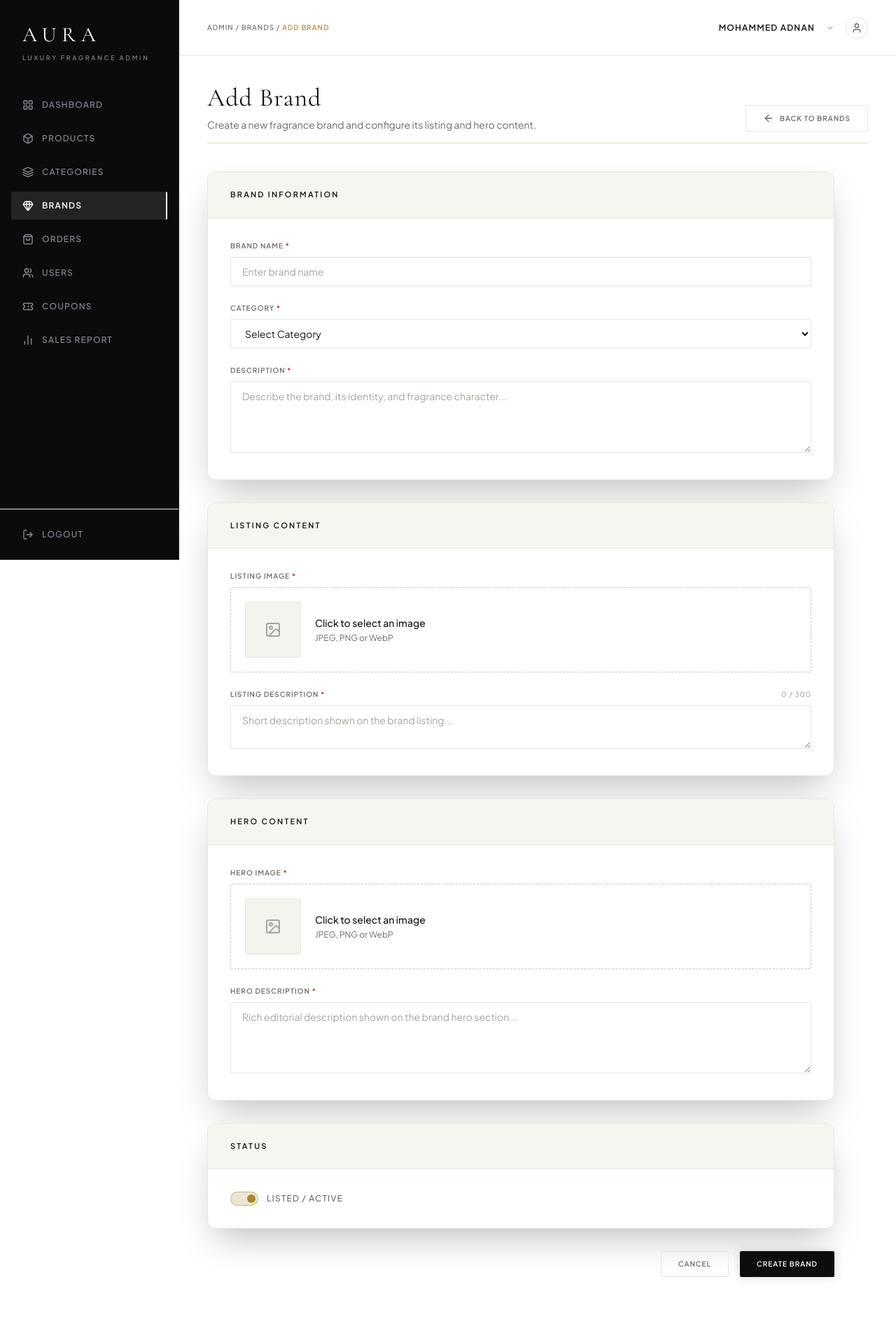
After one commit to adnan-shakkeer/aura, a Django app: page /admin-panel/brands/add/ in a window 1280 px wide. The commit adds this page. Shown: the whole page at 70% size. Run offline with Django 5.2, Linux system fonts and the light colour scheme; data that the repository does not hold is empty; some libraries are stand-ins or nearby versions.

Commit message:
feat: complete brand management

```diff
--- /dev/null
+++ b/backend/admin_panel/brands/templates/admin_panel/brands/brand_add.html
@@ -0,0 +1,310 @@
+{% extends "dashboard/base_admin.html" %}
+
+{% block breadcrumbs %}ADMIN / <a href="{% url 'brands:list' %}" class="hover:text-[#141414] transition-colors">BRANDS</a> / <span class="text-auraGold">ADD BRAND</span>{% endblock %}
+
+{% block admin_content %}
+{% comment %}Notifications use the shared Admin toast system (dashboard/partials/admin_toasts.html, included by base_admin.html).{% endcomment %}
+
+<!-- Page Header -->
+<div class="mb-10">
+    <div class="flex justify-between items-end border-b border-[#A8842C]/30 pb-4 mb-6">
+        <div>
+            <h2 class="font-serif text-4xl tracking-wide text-[#141414] mb-2">Add Brand</h2>
+            <p class="text-sm text-[#6E6A63]">Create a new fragrance brand and configure its listing and hero content.</p>
+        </div>
+        <a href="{% url 'brands:list' %}" class="inline-flex items-center gap-2 px-6 py-2.5 border border-[#E8E5DF] text-[#6E6A63] text-[10px] uppercase tracking-widest font-semibold hover:bg-[#F5F3EE] hover:text-[#141414] transition-colors rounded-sm">
+            <i data-lucide="arrow-left" class="w-4 h-4"></i> Back to Brands
+        </a>
+    </div>
+</div>
+
+<!-- Brand Creation Form -->
+<form id="brand-form" method="POST" enctype="multipart/form-data" action="{% url 'brands:add' %}" class="max-w-4xl" novalidate>
+    {% csrf_token %}
+
+    <!-- SECTION 1: Brand Information -->
+    <div class="bg-white border border-[#E8E5DF] rounded-xl shadow-2xl overflow-hidden mb-8">
+        <div class="px-8 py-6 border-b border-[#E8E5DF] bg-[#F7F5F0]">
+            <h3 class="text-[11px] uppercase tracking-[0.2em] text-[#141414] font-semibold">Brand Information</h3>
+        </div>
+        <div class="p-8 space-y-6">
+            <!-- Brand Name -->
+            <div>
+                <label for="name" class="block text-[10px] uppercase tracking-widest text-[#6E6A63] font-semibold mb-2">Brand Name <span class="text-[#B42318]">*</span></label>
+                <input type="text" id="name" name="name" placeholder="Enter brand name" autocomplete="off"
+                       class="w-full bg-white border border-[#E8E5DF] rounded-sm py-2.5 px-4 text-sm text-[#141414] placeholder-[#A8A29A] focus:outline-none focus:border-[#A8842C]/60 transition-colors">
+                <p id="error_name" class="mt-1.5 text-[#B42318] text-[11px] tracking-wide font-medium hidden"></p>
+            </div>
+
+            <!-- Category -->
+            <div>
+                <label for="category" class="block text-[10px] uppercase tracking-widest text-[#6E6A63] font-semibold mb-2">Category <span class="text-[#B42318]">*</span></label>
+                <select id="category" name="category"
+                        class="w-full bg-white border border-[#E8E5DF] rounded-sm py-2.5 px-4 text-sm text-[#141414] focus:outline-none focus:border-[#A8842C]/60 transition-colors">
+                    <option value="">Select Category</option>
+                    {% for cat in categories %}
+                    <option value="{{ cat.id }}">{{ cat.name }}</option>
+                    {% endfor %}
+                </select>
+                <p id="error_category" class="mt-1.5 text-[#B42318] text-[11px] tracking-wide font-medium hidden"></p>
+            </div>
+
+            <!-- Brand Description -->
+            <div>
+                <label for="description" class="block text-[10px] uppercase tracking-widest text-[#6E6A63] font-semibold mb-2">Description <span class="text-[#B42318]">*</span></label>
+                <textarea id="description" name="description" rows="4" placeholder="Describe the brand, its identity, and fragrance character..."
+                          class="w-full bg-white border border-[#E8E5DF] rounded-sm py-2.5 px-4 text-sm text-[#141414] placeholder-[#A8A29A] focus:outline-none focus:border-[#A8842C]/60 transition-colors resize-y"></textarea>
+                <p id="error_description" class="mt-1.5 text-[#B42318] text-[11px] tracking-wide font-medium hidden"></p>
+            </div>
+        </div>
+    </div>
+
+    <!-- SECTION 2: Listing Content -->
+    <div class="bg-white border border-[#E8E5DF] rounded-xl shadow-2xl overflow-hidden mb-8">
+        <div class="px-8 py-6 border-b border-[#E8E5DF] bg-[#F7F5F0]">
+            <h3 class="text-[11px] uppercase tracking-[0.2em] text-[#141414] font-semibold">Listing Content</h3>
+        </div>
+        <div class="p-8 space-y-6">
+            <!-- Listing Image -->
+            <div>
+                <label class="block text-[10px] uppercase tracking-widest text-[#6E6A63] font-semibold mb-2">Listing Image <span class="text-[#B42318]">*</span></label>
+                <label for="listing_image" id="dropzone_listing_image" class="flex items-center gap-5 border border-dashed border-[#C9C4BB] rounded-sm p-5 cursor-pointer hover:border-[#A8842C]/60 transition-colors bg-white">
+                    <input type="file" id="listing_image" name="listing_image" accept="image/jpeg,image/png,image/webp" class="sr-only">
+                    <img id="preview_listing_image" src="" alt="Listing image preview" class="hidden w-20 h-20 rounded-sm object-cover border border-[#E8E5DF] shrink-0">
+                    <div id="placeholder_listing_image" class="w-20 h-20 rounded-sm bg-[#F5F3EE] border border-[#E8E5DF] flex items-center justify-center shrink-0">
+                        <i data-lucide="image" class="w-6 h-6 text-[#A8A29A]"></i>
+                    </div>
+                    <div class="min-w-0">
+                        <p id="filename_listing_image" class="text-sm text-[#141414] font-medium truncate">Click to select an image</p>
+                        <p class="text-xs text-[#6E6A63] mt-1">JPEG, PNG or WebP</p>
+                    </div>
+                    <button type="button" id="remove_listing_image" class="hidden ml-auto text-[10px] uppercase tracking-widest text-[#6E6A63] hover:text-[#B42318] transition-colors shrink-0">Remove</button>
+                </label>
+                <p id="error_listing_image" class="mt-1.5 text-[#B42318] text-[11px] tracking-wide font-medium hidden"></p>
+            </div>
+
+            <!-- Listing Description -->
+            <div>
+                <div class="flex items-center justify-between mb-2">
+                    <label for="listing_description" class="block text-[10px] uppercase tracking-widest text-[#6E6A63] font-semibold">Listing Description <span class="text-[#B42318]">*</span></label>
+                    <span id="counter_listing_description" class="text-[10px] tracking-widest text-[#A8A29A] font-medium">0 / 300</span>
+                </div>
+                <textarea id="listing_description" name="listing_description" rows="2" maxlength="300" placeholder="Short description shown on the brand listing..."
+                          class="w-full bg-white border border-[#E8E5DF] rounded-sm py-2.5 px-4 text-sm text-[#141414] placeholder-[#A8A29A] focus:outline-none focus:border-[#A8842C]/60 transition-colors resize-y"></textarea>
+                <p id="error_listing_description" class="mt-1.5 text-[#B42318] text-[11px] tracking-wide font-medium hidden"></p>
+            </div>
+        </div>
+    </div>
+
+    <!-- SECTION 3: Hero Content -->
+    <div class="bg-white border border-[#E8E5DF] rounded-xl shadow-2xl overflow-hidden mb-8">
+        <div class="px-8 py-6 border-b border-[#E8E5DF] bg-[#F7F5F0]">
+            <h3 class="text-[11px] uppercase tracking-[0.2em] text-[#141414] font-semibold">Hero Content</h3>
+        </div>
+        <div class="p-8 space-y-6">
+            <!-- Hero Image -->
+            <div>
+                <label class="block text-[10px] uppercase tracking-widest text-[#6E6A63] font-semibold mb-2">Hero Image <span class="text-[#B42318]">*</span></label>
+                <label for="hero_image" id="dropzone_hero_image" class="flex items-center gap-5 border border-dashed border-[#C9C4BB] rounded-sm p-5 cursor-pointer hover:border-[#A8842C]/60 transition-colors bg-white">
+                    <input type="file" id="hero_image" name="hero_image" accept="image/jpeg,image/png,image/webp" class="sr-only">
+                    <img id="preview_hero_image" src="" alt="Hero image preview" class="hidden w-20 h-20 rounded-sm object-cover border border-[#E8E5DF] shrink-0">
+                    <div id="placeholder_hero_image" class="w-20 h-20 rounded-sm bg-[#F5F3EE] border border-[#E8E5DF] flex items-center justify-center shrink-0">
+                        <i data-lucide="image" class="w-6 h-6 text-[#A8A29A]"></i>
+                    </div>
+                    <div class="min-w-0">
+                        <p id="filename_hero_image" class="text-sm text-[#141414] font-medium truncate">Click to select an image</p>
+                        <p class="text-xs text-[#6E6A63] mt-1">JPEG, PNG or WebP</p>
+                    </div>
+                    <button type="button" id="remove_hero_image" class="hidden ml-auto text-[10px] uppercase tracking-widest text-[#6E6A63] hover:text-[#B42318] transition-colors shrink-0">Remove</button>
+                </label>
+                <p id="error_hero_image" class="mt-1.5 text-[#B42318] text-[11px] tracking-wide font-medium hidden"></p>
+            </div>
+
+            <!-- Hero Description -->
+            <div>
+                <label for="hero_description" class="block text-[10px] uppercase tracking-widest text-[#6E6A63] font-semibold mb-2">Hero Description <span class="text-[#B42318]">*</span></label>
+                <textarea id="hero_description" name="hero_description" rows="4" placeholder="Rich editorial description shown on the brand hero section..."
+                          class="w-full bg-white border border-[#E8E5DF] rounded-sm py-2.5 px-4 text-sm text-[#141414] placeholder-[#A8A29A] focus:outline-none focus:border-[#A8842C]/60 transition-colors resize-y"></textarea>
+                <p id="error_hero_description" class="mt-1.5 text-[#B42318] text-[11px] tracking-wide font-medium hidden"></p>
+            </div>
+        </div>
+    </div>
+
+    <!-- SECTION 4: Status -->
+    <div class="bg-white border border-[#E8E5DF] rounded-xl shadow-2xl overflow-hidden mb-8">
+        <div class="px-8 py-6 border-b border-[#E8E5DF] bg-[#F7F5F0]">
+            <h3 class="text-[11px] uppercase tracking-[0.2em] text-[#141414] font-semibold">Status</h3>
+        </div>
+        <div class="p-8">
+            <label class="flex items-center gap-3 cursor-pointer group w-fit">
+                <span class="relative flex items-center">
+                    <input type="checkbox" id="is_listed" name="is_listed" class="peer sr-only" checked>
+                    <span class="block w-10 h-5 bg-[#E3DFD7] rounded-full peer-checked:bg-[#A8842C]/20 transition-colors border border-[#D8D4CC] peer-checked:border-[#A8842C]/50"></span>
+                    <span class="absolute left-1 top-1 w-3 h-3 bg-[#A8A29A] rounded-full peer-checked:translate-x-5 peer-checked:bg-[#A8842C] transition-all duration-300"></span>
+                </span>
+                <span class="text-xs uppercase tracking-widest text-[#6E6A63] group-hover:text-[#141414] transition-colors font-medium">Listed / Active</span>
+            </label>
+        </div>
+    </div>
+
+    <!-- Bottom Actions -->
+    <div class="flex justify-end gap-4 mb-10">
+        <a href="{% url 'brands:list' %}" class="px-6 py-2.5 border border-[#E8E5DF] text-[#6E6A63] text-[10px] uppercase tracking-widest font-semibold hover:bg-[#F5F3EE] hover:text-[#141414] transition-colors rounded-sm">
+            Cancel
+        </a>
+        <button type="submit" id="submit-btn" class="px-6 py-2.5 bg-[#0D0D0E] text-white text-[10px] uppercase tracking-widest font-bold hover:bg-black transition-colors rounded-sm shadow-[0_0_15px_rgba(0,0,0,0.15)] flex items-center gap-2 disabled:opacity-60">
+            <span id="submit-text">Create Brand</span>
+            <i data-lucide="loader-2" class="w-3 h-3 animate-spin hidden" id="submit-spinner"></i>
+        </button>
+    </div>
+</form>
+
+<script>
+    document.addEventListener('DOMContentLoaded', () => {
+        const form = document.getElementById('brand-form');
+        const submitBtn = document.getElementById('submit-btn');
+        const submitText = document.getElementById('submit-text');
+        const submitSpinner = document.getElementById('submit-spinner');
+
+        const ERROR_INPUT_CLASSES = ['border-[#B42318]/50', 'focus:border-[#B42318]/50', 'focus:ring-[#B42318]/30', 'focus:ring-1'];
+
+        // --- Field error helpers (same conventions as the Brand/Category listings) ---
+        const clearErrors = () => {
+            form.querySelectorAll('input:not([type="file"]), select, textarea').forEach(input => {
+                input.classList.remove(...ERROR_INPUT_CLASSES);
+            });
+            form.querySelectorAll('p[id^="error_"]').forEach(el => {
+                el.classList.add('hidden');
+                el.textContent = '';
+            });
+            ['listing_image', 'hero_image'].forEach(f => {
+                const dz = document.getElementById(`dropzone_${f}`);
+                if (dz) dz.classList.remove('border-[#B42318]/50');
+            });
+        };
+
+        const showError = (field, message) => {
+            const errorEl = document.getElementById(`error_${field}`);
+            if (errorEl) {
+                errorEl.textContent = message;
+                errorEl.classList.remove('hidden');
+            }
+            if (field === 'listing_image' || field === 'hero_image') {
+                const dz = document.getElementById(`dropzone_${field}`);
+                if (dz) dz.classList.add('border-[#B42318]/50');
+                return;
+            }
+            const input = document.getElementById(field);
+            if (input) input.classList.add(...ERROR_INPUT_CLASSES);
+        };
+
+        // --- Listing description counter (model limit: 300) ---
+        const listingDesc = document.getElementById('listing_description');
+        const listingCounter = document.getElementById('counter_listing_description');
+        const updateCounter = () => {
+            listingCounter.textContent = `${listingDesc.value.length} / 300`;
+        };
+        listingDesc.addEventListener('input', updateCounter);
+        updateCounter();
+
+        // --- Image upload UX: preview, filename, client-side type hint ---
+        const ACCEPTED_TYPES = ['image/jpeg', 'image/png', 'image/webp'];
+
+        const setupImageField = (field) => {
+            const input = document.getElementById(field);
+            const preview = document.getElementById(`preview_${field}`);
+            const placeholder = document.getElementById(`placeholder_${field}`);
+            const filename = document.getElementById(`filename_${field}`);
+            const removeBtn = document.getElementById(`remove_${field}`);
+            let objectUrl = null;
+
+            const reset = () => {
+                input.value = '';
+                if (objectUrl) {
+                    URL.revokeObjectURL(objectUrl);
+                    objectUrl = null;
+                }
+                preview.src = '';
+                preview.classList.add('hidden');
+                placeholder.classList.remove('hidden');
+                filename.textContent = 'Click to select an image';
+                removeBtn.classList.add('hidden');
+            };
+
+            removeBtn.addEventListener('click', (e) => {
+                e.preventDefault();
+                e.stopPropagation();
+                reset();
+            });
+
+            input.addEventListener('change', () => {
+                const file = input.files[0];
+                if (!file) {
+                    reset();
+                    return;
+                }
+
+                // UX hint only: accepted image types (backend remains authoritative)
+                if (!ACCEPTED_TYPES.includes(file.type)) {
+                    showError(field, 'Only JPEG, PNG, and WebP images are allowed.');
+                    return;
+                }
+
+                filename.textContent = file.name;
+                removeBtn.classList.remove('hidden');
+                if (objectUrl) URL.revokeObjectURL(objectUrl);
+                objectUrl = URL.createObjectURL(file);
+                preview.src = objectUrl;
+                preview.classList.remove('hidden');
+                placeholder.classList.add('hidden');
+            });
+        };
+
+        setupImageField('listing_image');
+        setupImageField('hero_image');
+
+        // --- AJAX multipart submit (same pattern as the Admin listings) ---
+        form.addEventListener('submit', async (e) => {
+            e.preventDefault();
+            clearErrors();
+
+            submitBtn.disabled = true;
+            submitText.textContent = 'Creating Brand...';
+            submitSpinner.classList.remove('hidden');
+
+            try {
+                const response = await fetch(form.action, {
+                    method: 'POST',
+                    body: new FormData(form),
+                    headers: {
+                        'X-Requested-With': 'XMLHttpRequest'
+                    }
+                });
+
+                const data = await response.json();
+
+                if (response.ok && data.success) {
+                    showAdminToast(data.message || 'Brand created successfully!', 'success');
+                    setTimeout(() => {
+                        window.location.href = "{% url 'brands:list' %}";
+                    }, 1200);
+                } else if (data.errors) {
+                    Object.entries(data.errors).forEach(([field, msg]) => {
+                        showError(field, msg);
+                    });
+                    showAdminToast('Please fix the highlighted errors.', 'error');
+                } else {
+                    showAdminToast(data.message || 'Could not create brand.', 'error');
+                }
+            } catch (error) {
+                console.error('Error creating brand:', error);
+                showAdminToast('A network error occurred. Please try again.', 'error');
+            } finally {
+                submitBtn.disabled = false;
+                submitText.textContent = 'Create Brand';
+                submitSpinner.classList.add('hidden');
+            }
+        });
+    });
+</script>
+{% endblock %}
--- a/backend/admin_panel/brands/templates/admin_panel/brands/brand_list.html
+++ b/backend/admin_panel/brands/templates/admin_panel/brands/brand_list.html
@@ -43,7 +43,6 @@
 
     <!-- Filter & Sort -->
     <div class="flex justify-between items-center flex-wrap gap-4">
-        <div class="flex items-center gap-8">
         <!-- Status Filter Tabs -->
         <div class="flex gap-8">
             <a href="?status=all&search={{ search_query|default:'' }}&category={{ category_filter|default:'' }}&sort={{ sort_by|default:'newest' }}"
@@ -60,6 +59,8 @@
             </a>
         </div>
 
+        <!-- Right-side controls: Category Filter + Sorting -->
+        <div class="flex items-center gap-6 flex-wrap">
             <!-- Category Filter -->
             <form method="GET" class="flex items-center gap-2">
                 <input type="hidden" name="status" value="{{ status_filter|default:'all' }}">
@@ -73,7 +74,6 @@
                     {% endfor %}
                 </select>
             </form>
-        </div>
 
             <!-- Sorting -->
             <form method="GET" class="flex items-center gap-2">
@@ -88,6 +88,7 @@
                     <option value="z-a" {% if sort_by == 'z-a' %}selected{% endif %}>Name (Z-A)</option>
                 </select>
             </form>
+        </div>
     </div>
 </div>
 
--- a/backend/admin_panel/brands/views.py
+++ b/backend/admin_panel/brands/views.py
@@ -28,6 +28,10 @@ class BrandListView(View):
                 filter=Q(products__is_deleted=False),
             )
         )
+
+        categories = Category.objects.filter(
+            is_deleted=False
+        ).order_by("name")
 
         search_query = request.GET.get("search", "").strip()
         if search_query:
@@ -65,6 +69,7 @@ class BrandListView(View):
 
         context = {
             "brands": brands,
+            "categories": categories,
             "search_query": search_query,
             "status_filter": status_filter,
             "category_filter": category_filter,
@@ -167,12 +172,8 @@ class BrandCreateView(View):
 
             try:
                 image = Image.open(image_file)
-                width, height = image.size
-
-                if min(width, height) < 800:
-                    field_errors[field_name] = (
-                        "Image must be at least 800px on its shorter side."
-                    )
+                image.verify()
+                image_file.seek(0)
 
             except Exception:
                 field_errors[field_name] = "Invalid image file."
@@ -261,6 +262,7 @@ class BrandUpdateView(View):
         hero_description = request.POST.get(
             "hero_description", ""
         ).strip()
+        is_listed_input = request.POST.get("is_listed")
 
         listing_image = request.FILES.get("listing_image")
         hero_image = request.FILES.get("hero_image")
@@ -331,12 +333,8 @@ class BrandUpdateView(View):
 
             try:
                 image = Image.open(image_file)
-                width, height = image.size
-
-                if min(width, height) < 800:
-                    field_errors[field_name] = (
-                        "Image must be at least 800px on its shorter side."
-                    )
+                image.verify()
+                image_file.seek(0)
 
             except Exception:
                 field_errors[field_name] = "Invalid image file."
@@ -374,6 +372,12 @@ class BrandUpdateView(View):
         brand.description = description
         brand.listing_description = listing_description
         brand.hero_description = hero_description
+        brand.is_listed = is_listed_input in [
+            "on",
+            "true",
+            "True",
+            True,
+        ]
 
         # Replace listing image if a new one was uploaded
         if listing_image:
```
Also changed, not shown: backend/admin_panel/brands/templates/admin_panel/brands/brand_edit.html (added, +332 -0 lines). Lines whose indentation alone changed are shown as unchanged.
